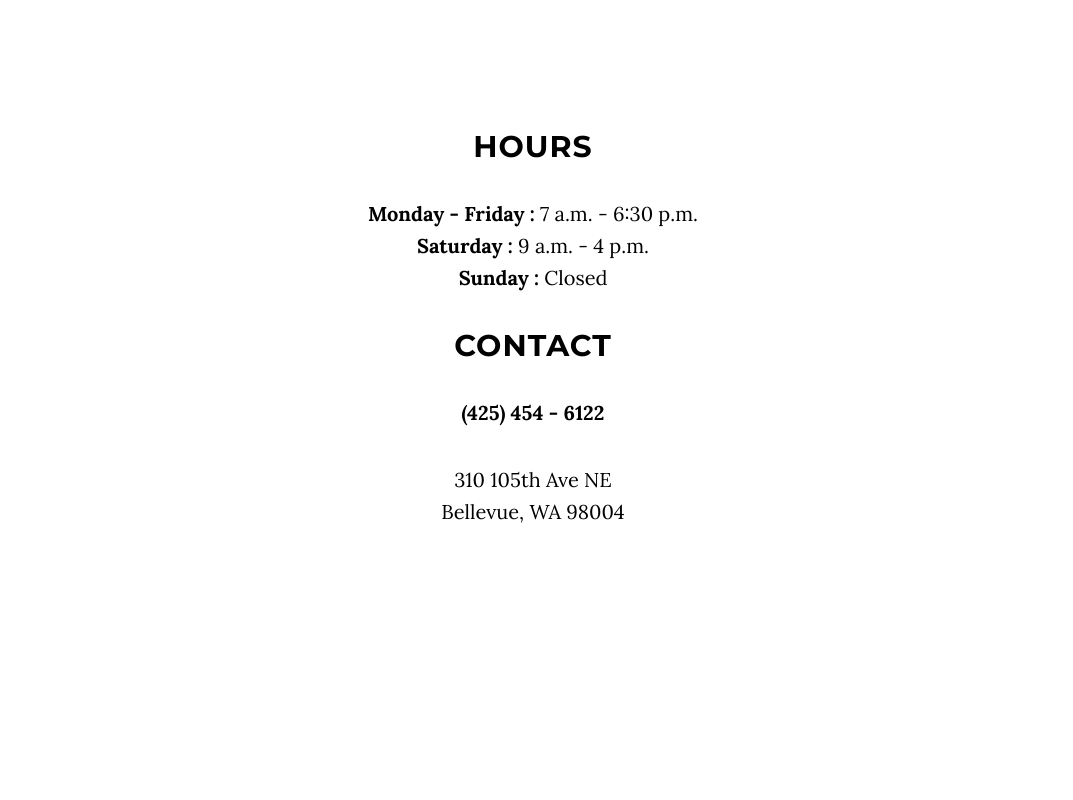
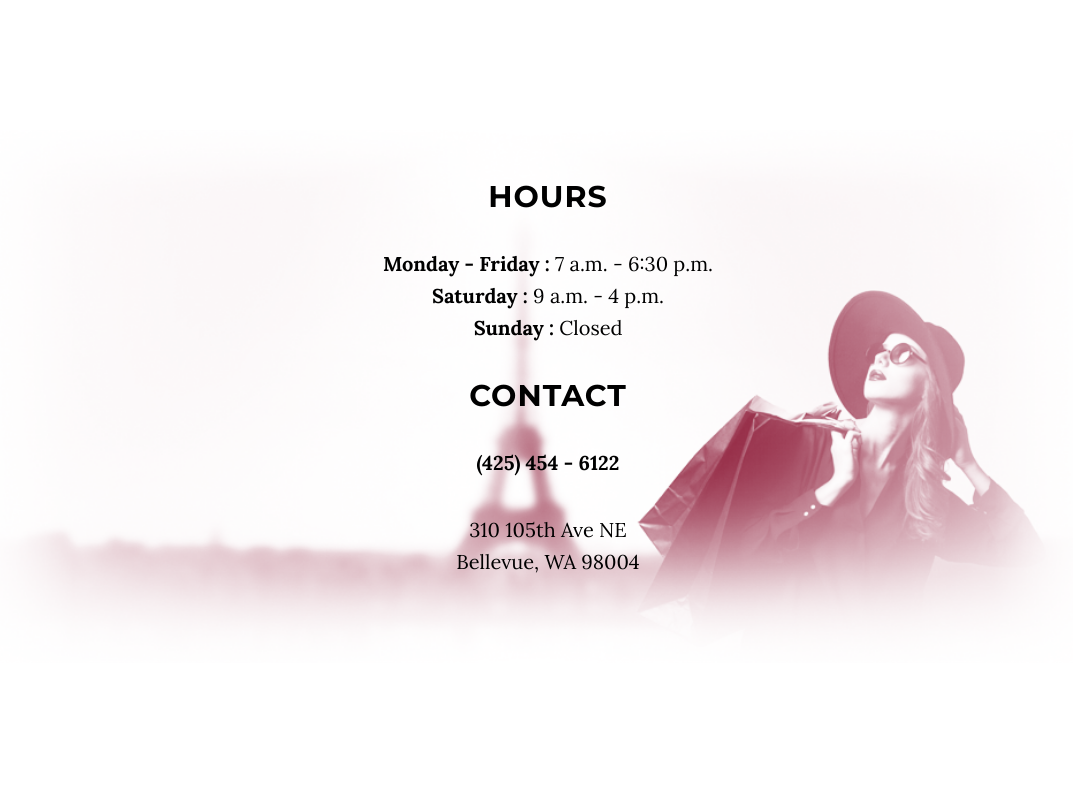
Before and after one commit to Dogbeast/t_and_c, a website: page index.html in a window 1280 px wide. Shown: the part 920-1720 px from the top of the page, without its empty margins (107-1180 px from the left). Drawn offline with nearby package versions, Linux system fonts and the light colour scheme; some packages are replaced by stand-ins of ours.

Commit message:
added hours image and changed text color at bottom

```diff
--- a/css/grayscale.css
+++ b/css/grayscale.css
@@ -223,6 +223,18 @@ a:focus {
   padding-top: 100px;
   color: black;
 }
+.hours-section {
+  width: 100%;
+  padding-top: 200px;
+  padding: 50px 0;
+  color: black;
+  background: url(../img/paris.png) no-repeat center center scroll;
+  background-color: white;
+  -webkit-background-size: cover;
+  -moz-background-size: cover;
+  background-size: cover;
+  -o-background-size: cover;
+}
 .about-section {
   width: 100%;
   padding: 50px 0;
@@ -368,6 +380,7 @@ span.betweenh2h3
 }
 #copyright{
   margin-top: 20px;
+  color: #800020;
 }
 #footer {
   color: black;
--- a/index.html
+++ b/index.html
@@ -90,6 +90,8 @@
 
     <!-- Hours Section -->
     <section id="hours" class="container content-section text-center">
+        <div class="hours-section">
+            <div class="container">
                 <div class="col-lg-8 col-lg-offset-2">
                     <h2>Hours</h2>
                     <p><b>Monday - Friday :</b> 7 a.m. - 6:30 p.m.
@@ -102,6 +104,8 @@
                     <p>310 105th Ave NE
                     <br>
                     Bellevue, WA 98004</p>
+                </div>
+            </div>
         </div>
     </section>
 
```
Also changed, not shown: img/paris.png (added), 1 other file. Lines whose indentation alone changed are shown as unchanged.
